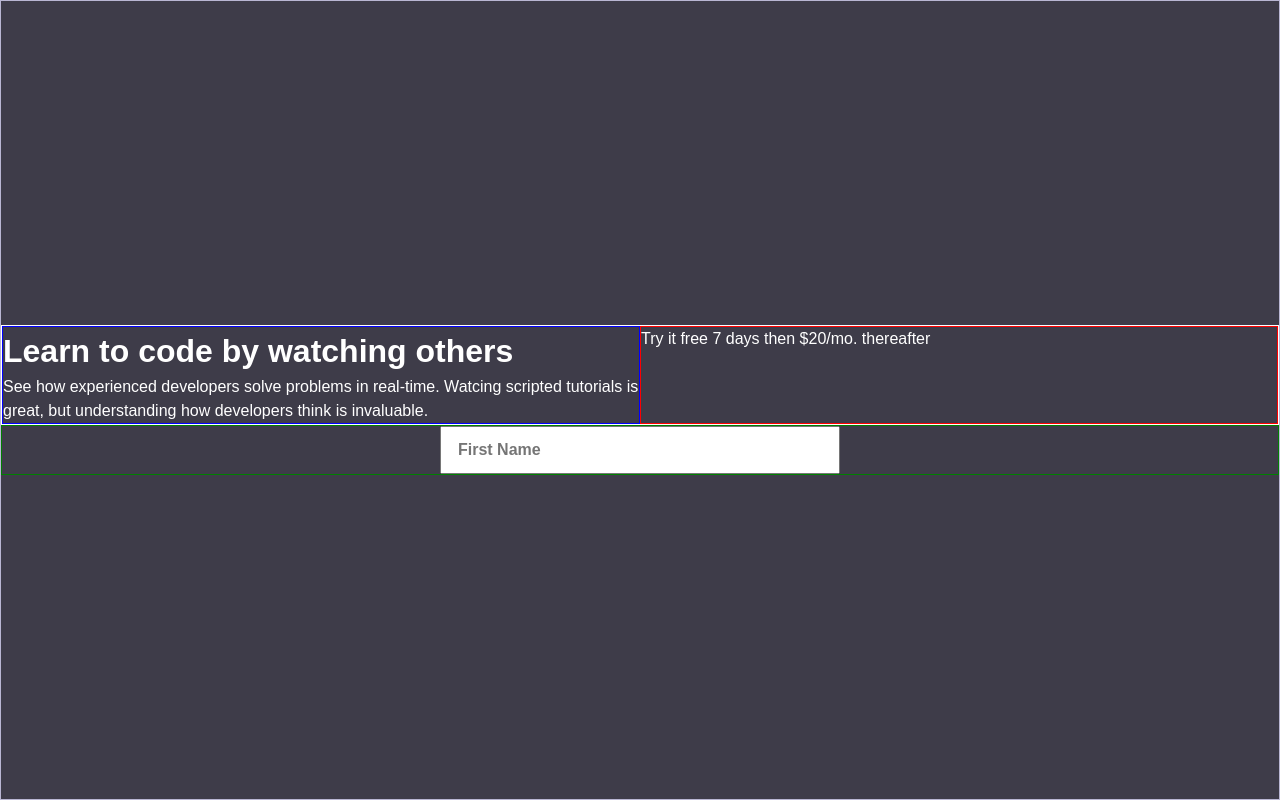
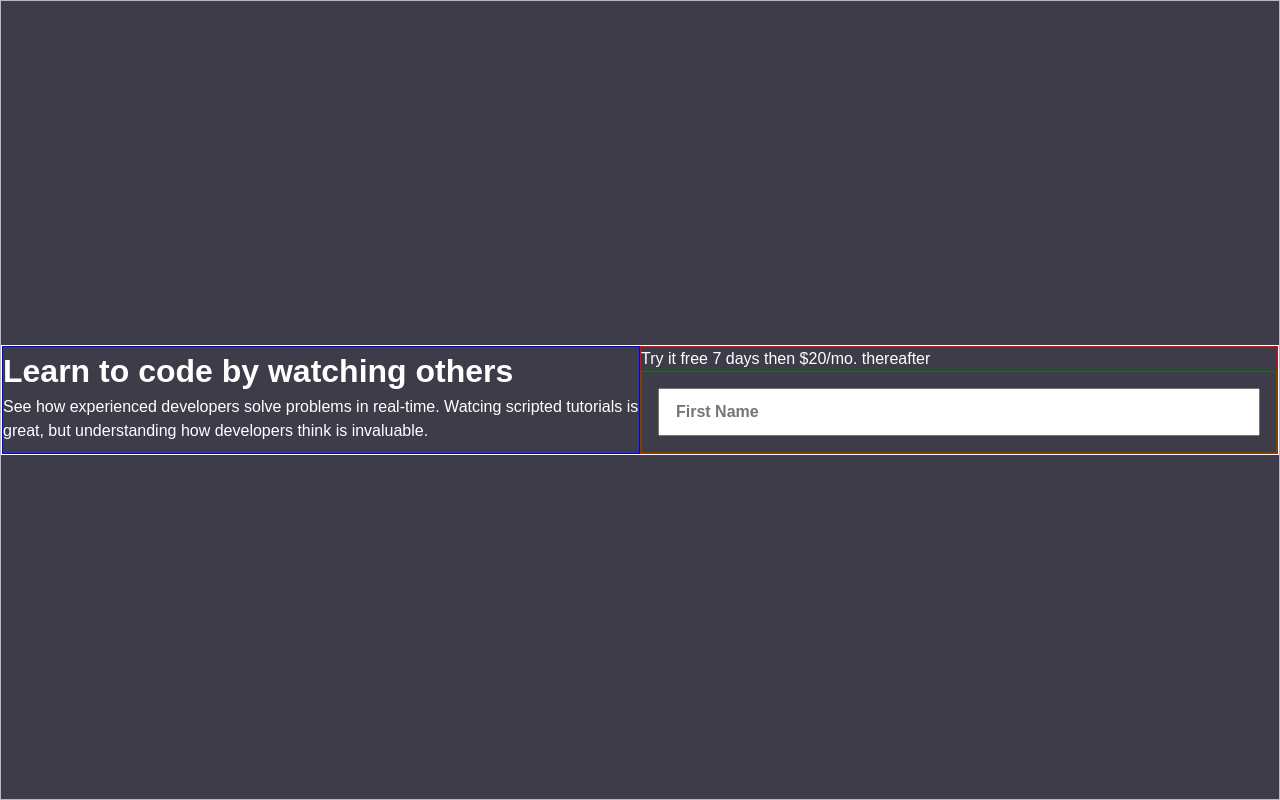
Before and after one commit to Nhoj-Plummer/intro_component_with_sign-up_form, a Next.js app: page / in a window 1280 px wide. Built offline with nearby package versions, Linux system fonts and the light colour scheme.

Commit message:
Setting up input in field for project

```diff
--- a/src/app/page.tsx
+++ b/src/app/page.tsx
@@ -1,21 +1,11 @@
 "use client";
-import React, { useState } from "react";
+import React from "react";
 import SignUp from "@/app/sign-up/SignUp";
-import InputField from "@/components/input-field/input-field";
 
 export default function Home() {
-  const [firstName, setFirstName] = useState("");
-
   return (
     <>
       <SignUp />
-      <InputField
-        placeholder="First Name"
-        type="text"
-        errorMessage="First Name "
-        onChange={(value) => setFirstName(value)}
-        errorPlaceholder="email@example/com"
-      />
     </>
   );
 }
--- a/src/app/sign-up/SignUp.tsx
+++ b/src/app/sign-up/SignUp.tsx
@@ -1,15 +1,33 @@
 import "@/app/sign-up/SignUp.css";
+import React, { useState } from "react";
+import InputField from "@/components/input-field/input-field";
 
 const SignUp = () => {
+  const [firstName, setFirstName] = useState("");
+
   return (
     <div className="sign_up_container">
       <div className="sign_up_text_container">
         <h1>Learn to code by watching others</h1>
-        <p>See how experienced developers solve problems in real-time. Watcing scripted tutorials is great, but understanding how developers think is invaluable.</p>
+        <p>
+          See how experienced developers solve problems in real-time. Watcing
+          scripted tutorials is great, but understanding how developers think is
+          invaluable.
+        </p>
       </div>
       <div className="sign_up_inputs_container">
-        <div className="sign_up_inputs_reminder">Try it free 7 days then $20/mo. thereafter</div>
-        <div className="sign_up_inputs_fields"></div>
+        <div className="sign_up_inputs_reminder">
+          Try it free 7 days then $20/mo. thereafter
+        </div>
+        <div className="sign_up_inputs_fields">
+          <InputField
+            placeholder="First Name"
+            type="text"
+            errorMessage="First Name "
+            onChange={(value) => setFirstName(value)}
+            errorPlaceholder="email@example/com"
+          />
+        </div>
       </div>
     </div>
   );
--- a/src/components/input-field/input-field.css
+++ b/src/components/input-field/input-field.css
@@ -3,6 +3,8 @@
   flex-direction: column;
   width: 100%;
   justify-content: center;
+  box-sizing: border-box;
+  padding: 1rem;
   align-items: center;
   border: 1px solid green;
 }
@@ -13,7 +15,7 @@
   font-weight: bold;
   box-sizing: border-box;
   padding: 1rem;
-  width: 25rem;
+  width: 100%;
   height: 3rem;
 }
 
```
